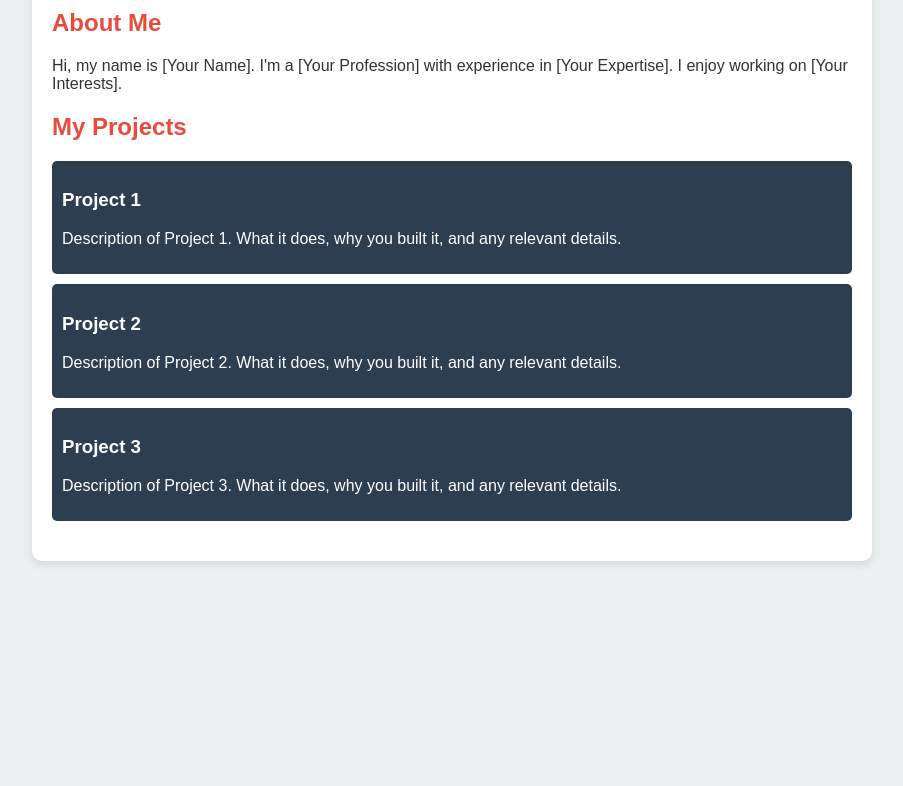
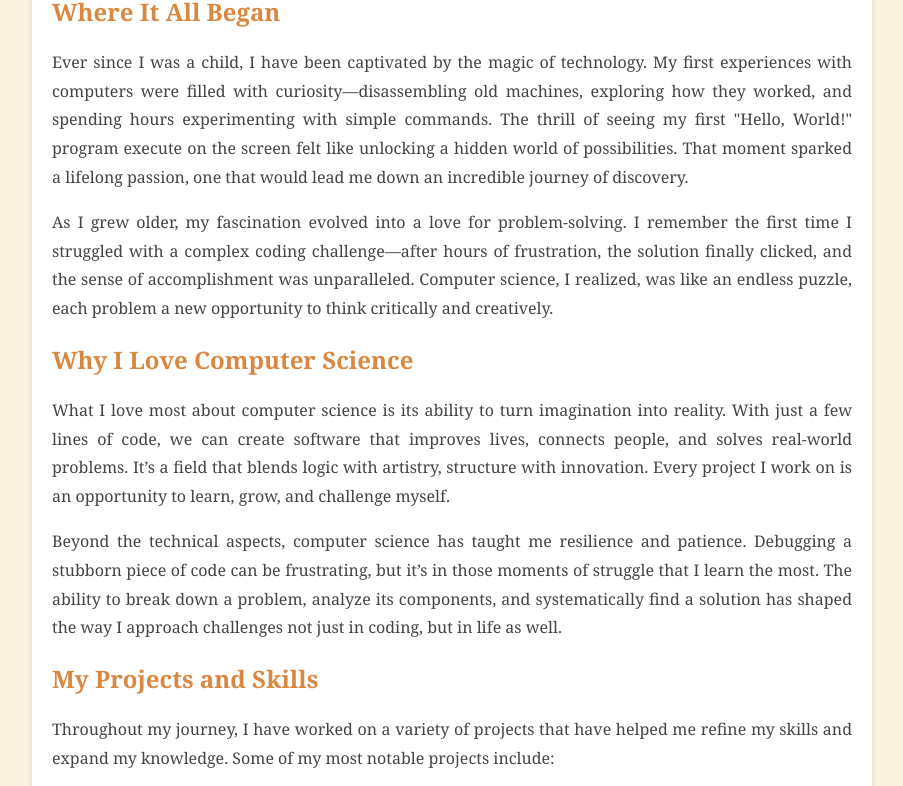
Before and after one commit to kyle-mathew/kyle-mathew.github.io, a plain HTML site: page index.html in a window 1280 px wide. Shown: the part 131-917 px from the top of the page, without its empty margins (188-1091 px from the left). Before the commit the page ends 800 px from the top, so only its background shows below. Drawn offline with Linux system fonts and the light colour scheme.

Commit message:
Initial commit

```diff
--- a/index.html
+++ b/index.html
@@ -3,26 +3,26 @@
 <head>
     <meta charset="UTF-8">
     <meta name="viewport" content="width=device-width, initial-scale=1.0">
-    <title>My Introduction Blog</title>
+    <title>My Journey in Computer Science</title>
     <style>
         :root {
-            --primary-color: #2C3E50;
-            --secondary-color: #E74C3C;
-            --background-color: #ECF0F1;
-            --text-color: #333;
+            --primary-color: #3A3D40;
+            --accent-color: #D98841;
+            --background-color: #FAF3E0;
+            --text-color: #444;
         }
 
         body {
-            font-family: Arial, sans-serif;
+            font-family: Georgia, serif;
             background-color: var(--background-color);
             color: var(--text-color);
             margin: 0;
-            padding: 0;
+            padding: 20px;
         }
 
         .container {
             max-width: 800px;
-            margin: 40px auto;
+            margin: 0 auto;
             padding: 20px;
             background: white;
             border-radius: 10px;
@@ -34,45 +34,41 @@
             text-align: center;
         }
 
-        .intro, .projects {
-            margin-bottom: 20px;
+        h2 {
+            color: var(--accent-color);
         }
 
-        h2 {
-            color: var(--secondary-color);
-        }
-
-        .project {
-            background: var(--primary-color);
-            color: white;
-            padding: 10px;
-            margin: 10px 0;
-            border-radius: 5px;
+        p {
+            line-height: 1.8;
+            text-align: justify;
         }
     </style>
 </head>
 <body>
     <div class="container">
-        <h1>Welcome to My Blog</h1>
-        <section class="intro">
-            <h2>About Me</h2>
-            <p>Hi, my name is [Your Name]. I'm a [Your Profession] with experience in [Your Expertise]. I enjoy working on [Your Interests].</p>
+        <h1>My Journey in Computer Science</h1>
+        <section class="introduction">
+            <h2>Where It All Began</h2>
+            <p>Ever since I was a child, I have been captivated by the magic of technology. My first experiences with computers were filled with curiosity—disassembling old machines, exploring how they worked, and spending hours experimenting with simple commands. The thrill of seeing my first "Hello, World!" program execute on the screen felt like unlocking a hidden world of possibilities. That moment sparked a lifelong passion, one that would lead me down an incredible journey of discovery.</p>
+            <p>As I grew older, my fascination evolved into a love for problem-solving. I remember the first time I struggled with a complex coding challenge—after hours of frustration, the solution finally clicked, and the sense of accomplishment was unparalleled. Computer science, I realized, was like an endless puzzle, each problem a new opportunity to think critically and creatively.</p>
+        </section>
+
+        <section class="passion">
+            <h2>Why I Love Computer Science</h2>
+            <p>What I love most about computer science is its ability to turn imagination into reality. With just a few lines of code, we can create software that improves lives, connects people, and solves real-world problems. It’s a field that blends logic with artistry, structure with innovation. Every project I work on is an opportunity to learn, grow, and challenge myself.</p>
+            <p>Beyond the technical aspects, computer science has taught me resilience and patience. Debugging a stubborn piece of code can be frustrating, but it’s in those moments of struggle that I learn the most. The ability to break down a problem, analyze its components, and systematically find a solution has shaped the way I approach challenges not just in coding, but in life as well.</p>
         </section>
 
         <section class="projects">
-            <h2>My Projects</h2>
-            <div class="project">
-                <h3>Project 1</h3>
-                <p>Description of Project 1. What it does, why you built it, and any relevant details.</p>
-            </div>
-            <div class="project">
-                <h3>Project 2</h3>
-                <p>Description of Project 2. What it does, why you built it, and any relevant details.</p>
-            </div>
-            <div class="project">
-                <h3>Project 3</h3>
-                <p>Description of Project 3. What it does, why you built it, and any relevant details.</p>
-            </div>
+            <h2>My Projects and Skills</h2>
+            <p>Throughout my journey, I have worked on a variety of projects that have helped me refine my skills and expand my knowledge. Some of my most notable projects include:</p>
+            <ul>
+                <li><strong>Project 1:</strong> A web application designed to help users track their productivity using data visualization techniques. This project taught me the importance of designing intuitive user interfaces and working with large datasets efficiently.</li>
+                <li><strong>Project 2:</strong> A mobile app that simplifies language learning through gamification. Developing this app was a deep dive into mobile development, UI/UX design, and engaging user experiences.</li>
+                <li><strong>Project 3:</strong> An automation tool that optimizes data processing for businesses. This project allowed me to work with backend optimization and cloud computing, strengthening my understanding of scalable systems.</li>
+            </ul>
+            <p>My technical expertise includes proficiency in languages such as Python, JavaScript, and C++, along with experience in frameworks like React and Django. I’m passionate about full-stack development, database management, and exploring new technologies to stay ahead in this ever-evolving field.</p>
+            <p>More than just acquiring technical skills, I believe in the power of collaboration. Some of my best learning experiences have come from working on team projects, where different perspectives come together to create something truly remarkable. Whether it's writing efficient algorithms or designing user-friendly interfaces, my goal is always to build meaningful and impactful software.</p>
         </section>
     </div>
 </body>
```
